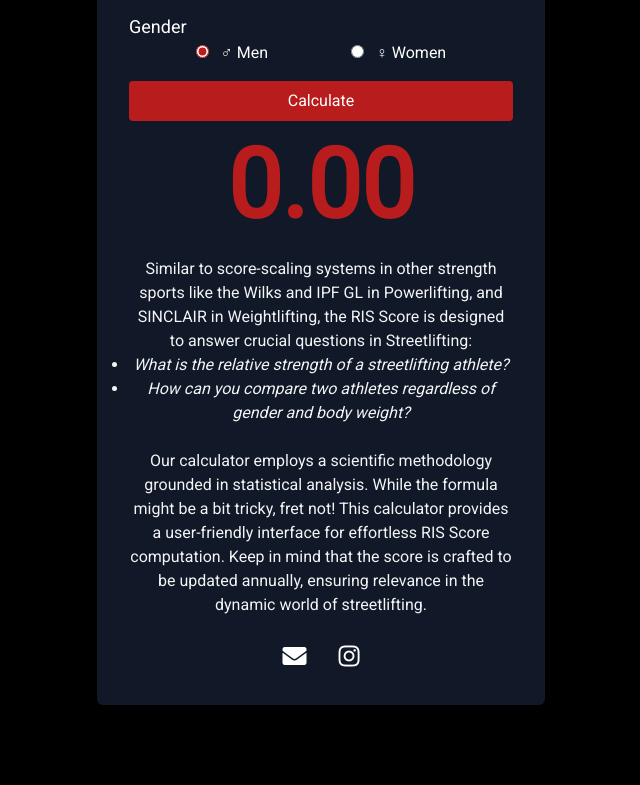
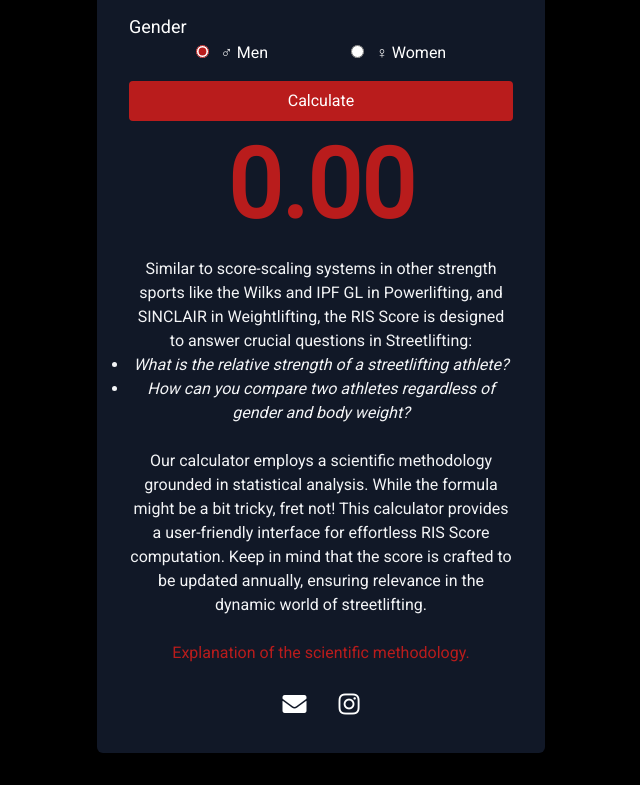
Before and after one commit to riiswa/ris, a plain HTML site: page index.html in a window 1280 px wide. Shown: the part 335-1120 px from the top of the page, without its empty margins (319-959 px from the left). Before the commit the page ends 1072 px from the top, so only its background shows below. Drawn offline with nearby package versions, Linux system fonts and the light colour scheme.

Commit message:
Add explanation of sc methodology

```diff
--- a/index.html
+++ b/index.html
@@ -82,6 +82,10 @@
         <p>Our calculator employs a scientific methodology grounded in statistical analysis. While the formula might be a bit tricky, fret not! This calculator provides a user-friendly interface for effortless RIS Score computation. Keep in mind that the score is crafted to be updated annually, ensuring relevance in the dynamic world of streetlifting.</p>
     </div>
 
+    <div class="mt-6 text-center text-red-700 hover:underline">
+        <a href="https://drive.google.com/file/d/10nLmVI9sYEHEsr9SznvFuj8LYYw_dbLT/view?usp=sharing">Explanation of the scientific methodology.</a>
+    </div>
+
     <div class="mt-6 flex justify-center text-2xl text-white">
         <a href="contact@warisradji.com" class="mx-4 hover:text-red-700" title="Email">
             <i class="fas fa-envelope"></i>
```
